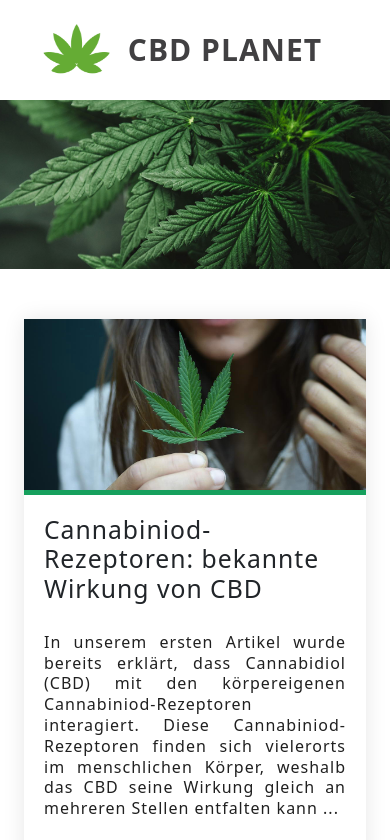
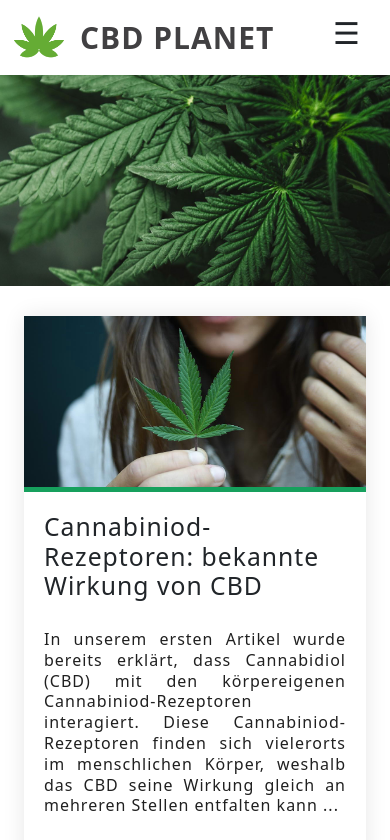
Before and after one commit to c-odenk/cbd-planet, a Vue app: page /#/blog in a window 390 px wide. Shown: the top 840 px of the page. Built offline with nearby package versions, Linux system fonts and the light colour scheme.

Commit message:
Header Navbar um mobiles Dropdown erweitert

```diff
--- a/src/components/blog/Blog-Info-Widget.vue
+++ b/src/components/blog/Blog-Info-Widget.vue
@@ -1,6 +1,6 @@
 <template>
   <div class="blog-info-widget">
-    <h2>Über CBD-Planet</h2>
+    <!-- <h2>Über CBD-Planet</h2> -->
     <p>
       CBD, CBC, THC - die Verwechslungsgefahr ist Groß, Vorurteile gibt es
       viele. Um mit diesen Vorurteilen aufzuräumen, berichten wir regelmäßig
--- a/src/components/blog/Blog-Top-Artikel-Widget.vue
+++ b/src/components/blog/Blog-Top-Artikel-Widget.vue
@@ -1,5 +1,5 @@
 <template>
-  <div class="blog-top-artikel-widget">
+  <div class="blog-top-posts-widget">
     <h2>Top Beiträge</h2>
     <ul>
       <li><router-link to="/#"> #1: Beitrag 1 </router-link></li>
@@ -11,14 +11,14 @@
 
 <script>
 export default {
-  name: "Blog-Top-Artikel-Widget",
+  name: "Blog-Top-Posts-Widget",
 };
 </script>
 
 <style lang="scss" scoped>
 @import "@/variables/Variables.scss";
 
-.blog-top-artikel-widget {
+.blog-top-posts-widget {
   box-shadow: 0 0 20px 0 rgba(0, 0, 0, 0.1);
   padding: 20px;
 
--- a/src/components/footer/Footer.vue
+++ b/src/components/footer/Footer.vue
@@ -1,7 +1,7 @@
 <template>
   <footer class="footer container-fluid">
     <div class="footer_row container">
-      <p>Copyright &copy; 2019 CBD Planet. Alle Rechte vorbehalten.</p>
+      <p>Copyright &copy; 2024 CBD Planet. Alle Rechte vorbehalten.</p>
       <ul>
         <li><router-link to="/"> AGB </router-link></li>
         <li><router-link to="/impressum"> Impressum </router-link></li>
@@ -23,6 +23,10 @@ export default {
   padding: 30px 0px;
   background-color: rgb(33, 33, 33);
 
+  @include respond(phone) {
+    padding: 35px 5px;
+  }
+
   &_row {
     display: flex;
     flex-direction: row;
@@ -36,6 +40,8 @@ export default {
     }
 
     @include respond(phone) {
+      flex-direction: column;
+      align-items: flex-start;
     }
 
     & p {
@@ -50,6 +56,12 @@ export default {
       list-style: none;
       margin: 0;
       padding: 0;
+
+      @include respond(phone) {
+        margin: 15px 0 0 0;
+
+        display: none;
+      }
     }
 
     & a {
--- a/src/components/header/Header.vue
+++ b/src/components/header/Header.vue
@@ -1,28 +1,52 @@
 <template>
-  <div class="container">
-    <header class="header">
+  <header>
+    <div class="header container">
       <div class="header_logo">
         <router-link to="/#">
           <img src="@/assets/logo-dark.png" />
           <h5>CBD Planet</h5>
-          <!-- <span class="menu-symbol" id="btn"> &#9776; </span> -->
         </router-link>
+        <span class="menu-symbol" @click="toggleNav"> &#9776; </span>
       </div>
       <nav class="header_navigation">
-        <ul>
+        <ul v-show="isNavOpen">
           <li><router-link to="/#"> Startseite </router-link></li>
           <li><router-link to="/"> Shop </router-link></li>
           <li><router-link to="/blog"> Blog </router-link></li>
           <li><router-link to="/impressum"> Kontakt </router-link></li>
         </ul>
       </nav>
-    </header>
-  </div>
+    </div>
+  </header>
 </template>
 
 <script>
 export default {
   name: "Header-Section",
+  data() {
+    return {
+      isNavOpen: true, // Standardmäßig offen für große Bildschirme
+    };
+  },
+  methods: {
+    toggleNav() {
+      this.isNavOpen = !this.isNavOpen;
+    },
+    checkScreenSize() {
+      if (window.innerWidth <= 768) {
+        this.isNavOpen = false; // Smartphone -> Menü geschlossen
+      } else {
+        this.isNavOpen = true; // Tablet & Desktop -> Menü offen
+      }
+    },
+  },
+  mounted() {
+    this.checkScreenSize();
+    window.addEventListener("resize", this.checkScreenSize);
+  },
+  beforeUnmount() {
+    window.removeEventListener("resize", this.checkScreenSize);
+  },
 };
 </script>
 
@@ -40,7 +64,21 @@ export default {
     padding: 20px 0px;
   }
 
+  @include respond(phone) {
+    padding: 10px 20px 10px 10px;
+    flex-direction: column;
+  }
+
   &_logo {
+    display: flex;
+    flex-direction: row;
+    justify-content: space-between;
+    align-items: center;
+
+    @include respond(phone) {
+      width: 100%;
+    }
+
     & a {
       display: flex;
       flex-direction: row;
@@ -52,6 +90,11 @@ export default {
       & img {
         width: 80px;
         height: 60px;
+
+        @include respond(phone) {
+          width: 60px;
+          height: 50px;
+        }
       }
 
       & h5 {
@@ -61,13 +104,29 @@ export default {
         font-size: 30px;
         font-weight: 700;
         text-transform: uppercase;
+
+        @include respond(phone) {
+          margin: 0 0 0 10px;
+        }
+      }
+    }
+
+    & .menu-symbol {
+      display: none;
+
+      @include respond(phone) {
+        display: block;
+        margin: 0 10px 10px 0;
+        padding: 0;
+        font-size: 30px;
       }
     }
   }
 
   &_navigation {
     @include respond(phone) {
-      display: none;
+      // display: none;
+      width: 100%;
     }
 
     & ul {
@@ -76,7 +135,17 @@ export default {
       list-style: none;
       margin: 0;
       padding: 0;
+
+      @include respond(phone) {
+        flex-direction: column;
+        padding: 20px 0;
+      }
+
       & li {
+        @include respond(phone) {
+          padding: 5px 5px;
+        }
+
         & a {
           color: #000;
           padding: 0px 40px;
@@ -86,12 +155,21 @@ export default {
           @include respond(tablet) {
             padding: 0px 10px;
           }
+
+          @include respond(phone) {
+            padding: 100px 10px;
+          }
+
           &:hover {
             color: $color-green;
           }
         }
         &:not(:last-child):after {
           content: "|";
+
+          @include respond(phone) {
+            display: none;
+          }
         }
       }
     }
--- a/src/components/landing/Landing-Beliebt.vue
+++ b/src/components/landing/Landing-Beliebt.vue
@@ -9,7 +9,11 @@
       </div>
 
       <div class="landing-beliebt_row-2 row">
-        <div class="col-3" v-for="(Beliebt, index) in Beliebt" :key="index">
+        <div
+          class="col-12 col-md-3"
+          v-for="(Beliebt, index) in Beliebt"
+          :key="index"
+        >
           <div class="card">
             <router-link to="/">
               <img
@@ -97,6 +101,14 @@ export default {
   }
 
   &_row-2 {
+    @include respond(tablet) {
+      display: flex;
+      flex-direction: row;
+      flex-wrap: nowrap;
+      overflow-x: auto;
+      white-space: nowrap;
+    }
+
     & .card {
       border: 1px solid rgba(0, 0, 0, 0.07);
       box-shadow: 0 0 20px 0 rgba(0, 0, 0, 0.1);
@@ -114,6 +126,10 @@ export default {
 
           @include respond(tablet) {
             height: 200px;
+          }
+
+          @include respond(tablet) {
+            height: auto;
           }
         }
 
--- a/src/components/landing/Landing-Hero.vue
+++ b/src/components/landing/Landing-Hero.vue
@@ -53,7 +53,7 @@ export default {
   }
 
   @include respond(phone) {
-    height: 20vh;
+    // height: 20vh;
   }
 
   &_col-1 {
@@ -73,6 +73,13 @@ export default {
       line-height: 45px;
       font-weight: 700;
       text-transform: uppercase;
+      letter-spacing: $letter-spacing;
+
+      @include respond(phone) {
+        // text-align: left;
+        font-size: 28px;
+        line-height: 1.2;
+      }
 
       & .green {
         color: $color-green;
@@ -85,6 +92,10 @@ export default {
 
       @include respond(laptop) {
         margin: 20px 0px 50px 0px;
+      }
+
+      @include respond(phone) {
+        text-align: left;
       }
     }
 
--- a/src/components/landing/Landing-Kosmetik.vue
+++ b/src/components/landing/Landing-Kosmetik.vue
@@ -57,6 +57,10 @@ export default {
     padding: 40px 0 50px 0;
   }
 
+  @include respond(phone) {
+    padding: 50px 10px 40px 10px;
+  }
+
   &_col-1 {
     & h2 {
       font-size: 34px;
@@ -68,19 +72,23 @@ export default {
       @include respond(tablet) {
         margin: 0 0 60px 0;
       }
+
+      @include respond(phone) {
+        margin: 0 0 40px 0;
+      }
     }
 
     & p {
       margin: 20px 0 40px 0;
 
-      @include respond(tablet) {
+      @include respond(phone) {
         margin: 20px 0 30px 0;
       }
     }
 
     & button {
+      min-width: 200px;
       padding: 8px 20px;
-      min-width: 200px;
       border: none;
       font-size: 18px;
       border-radius: 0px;
@@ -88,6 +96,12 @@ export default {
       @include respond(tablet) {
         display: block;
         margin: 0 auto;
+      }
+
+      @include respond(phone) {
+        min-width: 100px;
+        padding: 8px 20px;
+        font-size: 14px;
       }
     }
 
@@ -98,6 +112,11 @@ export default {
 
       @include respond(tablet) {
         width: 60%;
+        margin: 40px auto;
+      }
+
+      @include respond(phone) {
+        width: 90%;
         margin: 40px auto;
       }
     }
--- a/src/components/landing/Landing-Sortiment.vue
+++ b/src/components/landing/Landing-Sortiment.vue
@@ -65,6 +65,10 @@ export default {
 
   @include respond(tablet) {
     margin: 100px 0 15px 0;
+  }
+
+  @include respond(phone) {
+    display: none;
   }
 
   &_row-1 {
--- a/src/components/landing/Landing-Werbung.vue
+++ b/src/components/landing/Landing-Werbung.vue
@@ -28,6 +28,10 @@ export default {
 
 .landing-werbung {
   &_col-1 {
+    @include respond(phone) {
+      margin: 0 0 10px 0;
+    }
+
     & a img {
       width: 100%;
       max-width: 100%;
@@ -36,6 +40,10 @@ export default {
 
       @include respond(tablet) {
         height: 200px;
+      }
+
+      @include respond(phone) {
+        height: auto;
       }
 
       &:hover {
@@ -62,6 +70,10 @@ export default {
         height: 200px;
       }
 
+      @include respond(phone) {
+        height: auto;
+      }
+
       &:hover {
         transform: scale(1.01);
       }
--- a/src/components/wallpaper/Wallpaper.vue
+++ b/src/components/wallpaper/Wallpaper.vue
@@ -37,7 +37,7 @@ export default {
   }
 
   @include respond(phone) {
-    height: 20vh;
+    height: 25vh;
   }
 
   &_heading {
--- a/src/views/View-Blog.vue
+++ b/src/views/View-Blog.vue
@@ -2,7 +2,7 @@
   <div class="view-blog">
     <Header />
     <Wallpaper />
-    <div class="container">
+    <div class="container-xl">
       <div class="view-blog_row row">
         <main class="col-md-8">
           <BlogPostPrev
@@ -57,7 +57,7 @@ export default {
     margin: 75px 0 25px 0;
 
     @include respond(tablet) {
-      margin: 50px 0 0 0;
+      margin: 30px 0 0 0;
     }
 
     @include respond(phone) {
```
